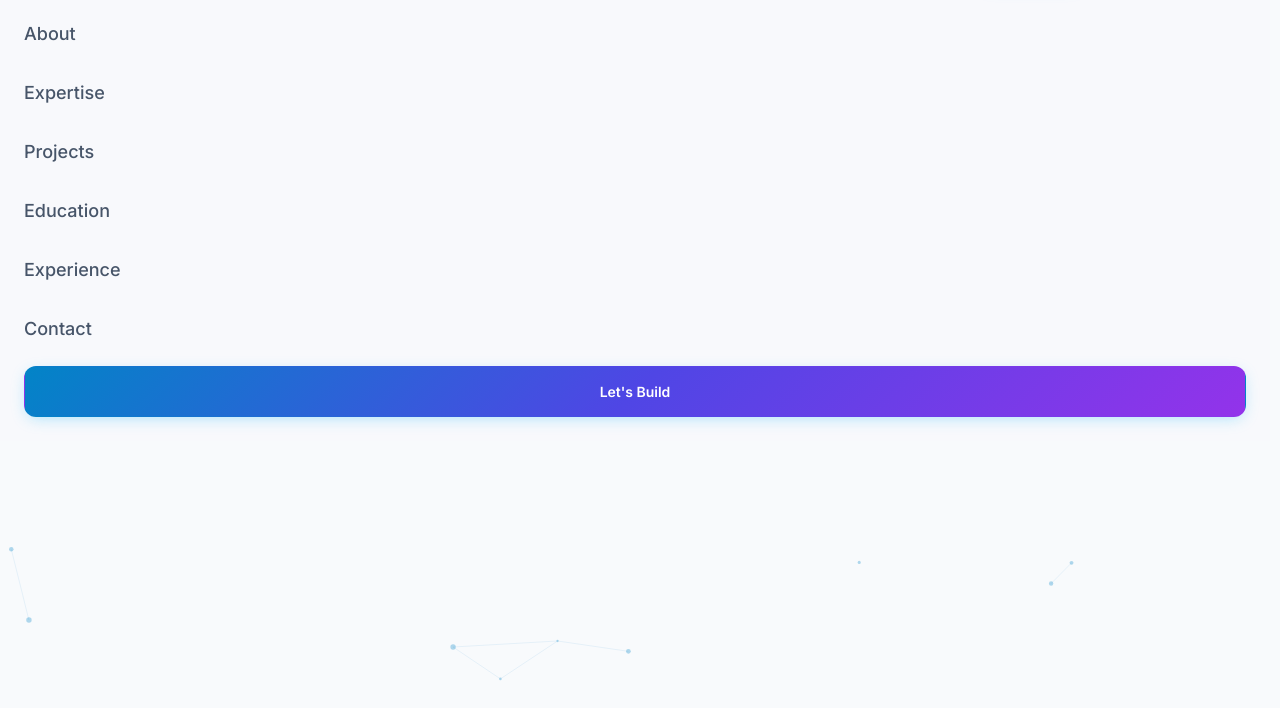
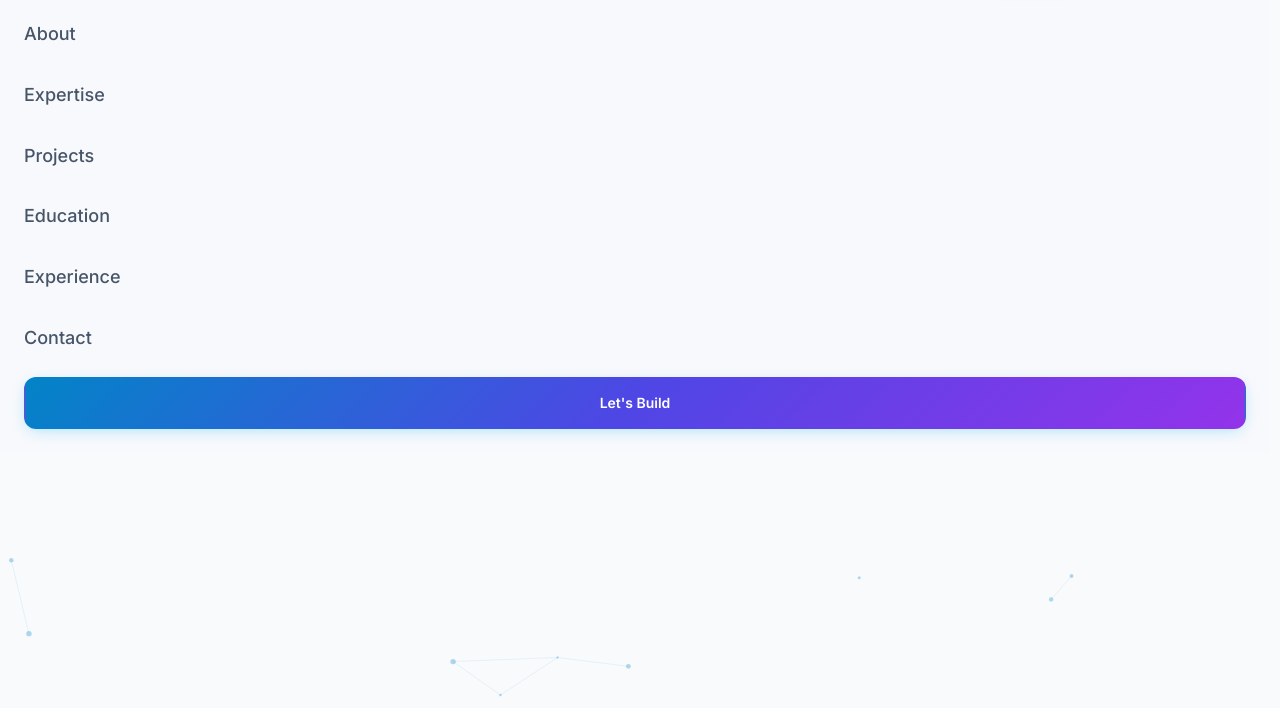
Before and after one commit to fk2113169-netizen/Faraz-portfolio, a plain HTML site: page index.html in a window 1280 px wide. Shown: the part 92-800 px from the top of the page. Drawn offline with nearby package versions, Linux system fonts and the light colour scheme.

Commit message:
Update body font size to 16px

```diff
--- a/style.css
+++ b/style.css
@@ -79,7 +79,8 @@ body {
     background-color: var(--bg-primary);
     color: var(--text-primary);
     font-family: var(--font-sans);
-    line-height: 1.5;
+    font-size: 16px;
+    line-height: 1.6;
     position: relative;
     width: 100%;
     height: 100%;
```
